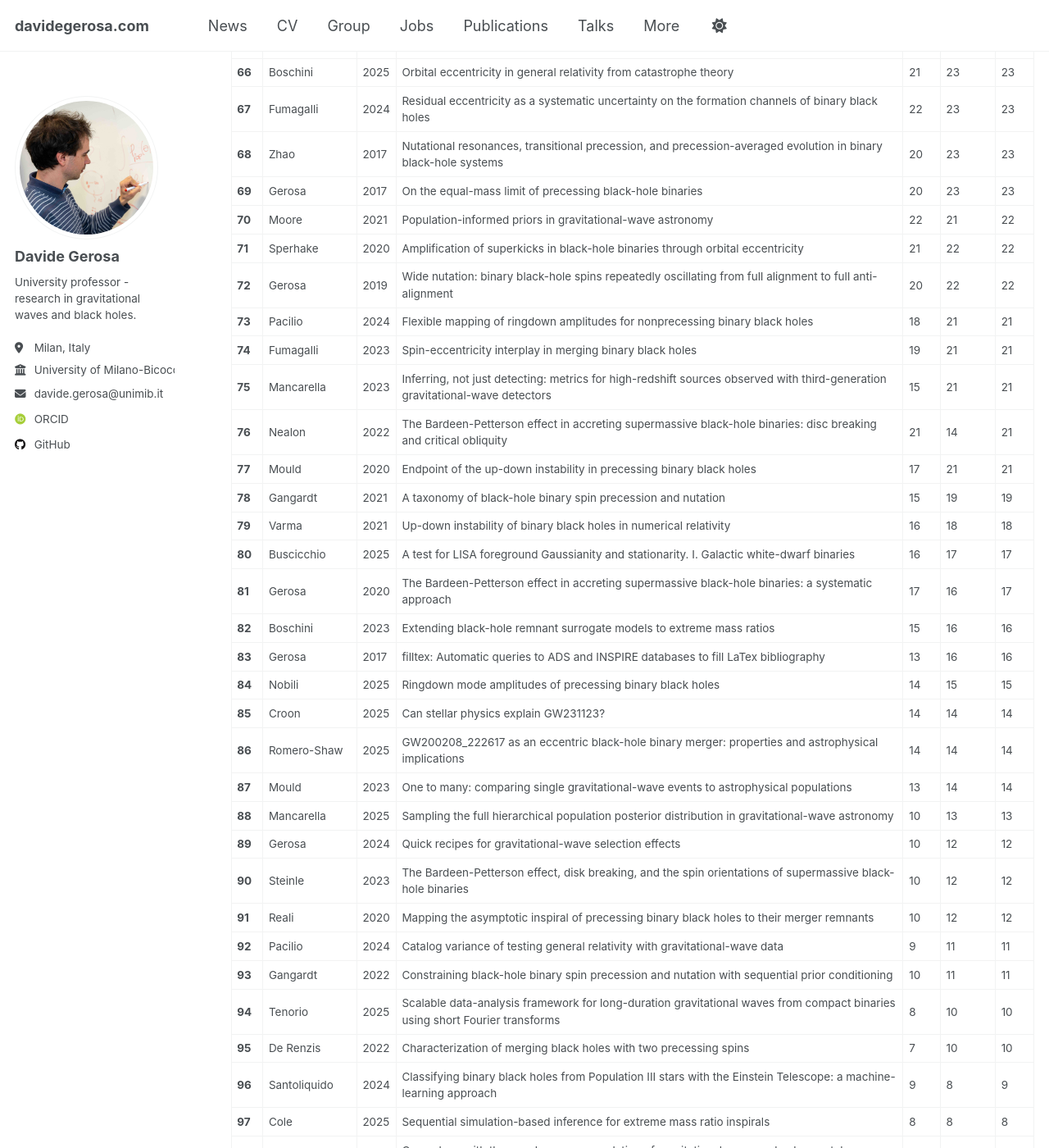
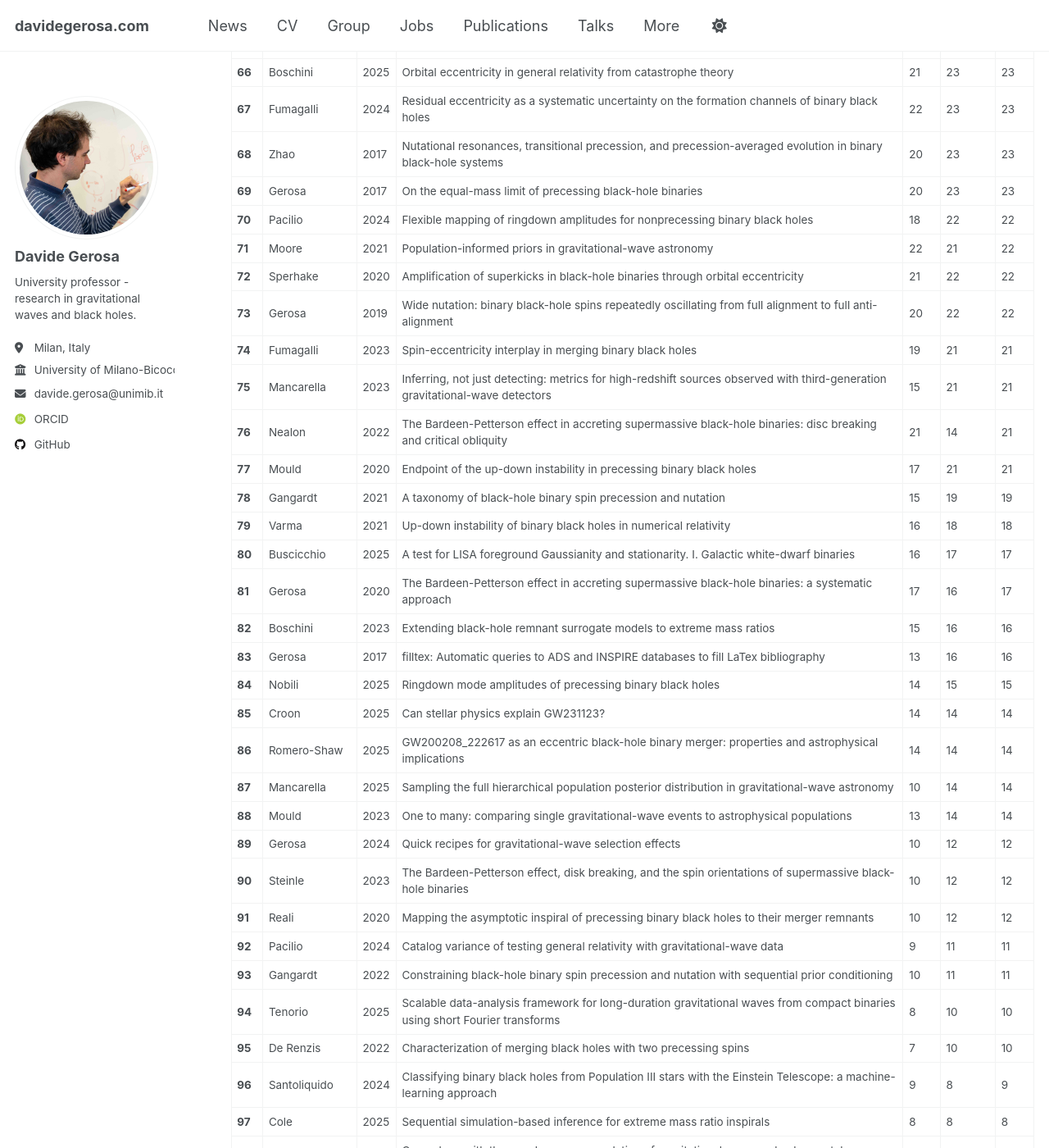
Before and after one commit to dgerosa/website, a Jekyll site: the page built from _pages/citations.md, in a window 1280 px wide and 1400 px high, scrolled down 3102 px. Shown: the whole window at 82% size. Built offline with Jekyll 4.4.1, drawn with Linux system fonts in a browser that asks for light colours; some web fonts are replaced; some of the changed text lies outside the part shown.

Commit message:
Website update from workflow

```diff
--- a/_pages/_citations.md
+++ b/_pages/_citations.md
@@ -78,10 +78,10 @@
 | **67** | Fumagalli | 2024 | Residual eccentricity as a systematic uncertainty on the formation channels of binary black holes | 22 | 23 | 23 |
 | **68** | Zhao | 2017 | Nutational resonances, transitional precession, and precession-averaged evolution in binary black-hole systems | 20 | 23 | 23 |
 | **69** | Gerosa | 2017 | On the equal-mass limit of precessing black-hole binaries | 20 | 23 | 23 |
-| **70** | Moore | 2021 | Population-informed priors in gravitational-wave astronomy | 22 | 21 | 22 |
-| **71** | Sperhake | 2020 | Amplification of superkicks in black-hole binaries through orbital eccentricity | 21 | 22 | 22 |
-| **72** | Gerosa | 2019 | Wide nutation: binary black-hole spins repeatedly oscillating from full alignment to full anti-alignment | 20 | 22 | 22 |
-| **73** | Pacilio | 2024 | Flexible mapping of ringdown amplitudes for nonprecessing binary black holes | 18 | 21 | 21 |
+| **70** | Pacilio | 2024 | Flexible mapping of ringdown amplitudes for nonprecessing binary black holes | 18 | 22 | 22 |
+| **71** | Moore | 2021 | Population-informed priors in gravitational-wave astronomy | 22 | 21 | 22 |
+| **72** | Sperhake | 2020 | Amplification of superkicks in black-hole binaries through orbital eccentricity | 21 | 22 | 22 |
+| **73** | Gerosa | 2019 | Wide nutation: binary black-hole spins repeatedly oscillating from full alignment to full anti-alignment | 20 | 22 | 22 |
 | **74** | Fumagalli | 2023 | Spin-eccentricity interplay in merging binary black holes | 19 | 21 | 21 |
 | **75** | Mancarella | 2023 | Inferring, not just detecting: metrics for high-redshift sources observed with third-generation gravitational-wave detectors | 15 | 21 | 21 |
 | **76** | Nealon | 2022 | The Bardeen-Petterson effect in accreting supermassive black-hole binaries: disc breaking and critical obliquity | 21 | 14 | 21 |
@@ -95,8 +95,8 @@
 | **84** | Nobili | 2025 | Ringdown mode amplitudes of precessing binary black holes | 14 | 15 | 15 |
 | **85** | Croon | 2025 | Can stellar physics explain GW231123? | 14 | 14 | 14 |
 | **86** | Romero-Shaw | 2025 | GW200208_222617 as an eccentric black-hole binary merger: properties and astrophysical implications | 14 | 14 | 14 |
-| **87** | Mould | 2023 | One to many: comparing single gravitational-wave events to astrophysical populations | 13 | 14 | 14 |
-| **88** | Mancarella | 2025 | Sampling the full hierarchical population posterior distribution in gravitational-wave astronomy | 10 | 13 | 13 |
+| **87** | Mancarella | 2025 | Sampling the full hierarchical population posterior distribution in gravitational-wave astronomy | 10 | 14 | 14 |
+| **88** | Mould | 2023 | One to many: comparing single gravitational-wave events to astrophysical populations | 13 | 14 | 14 |
 | **89** | Gerosa | 2024 | Quick recipes for gravitational-wave selection effects | 10 | 12 | 12 |
 | **90** | Steinle | 2023 | The Bardeen-Petterson effect, disk breaking, and the spin orientations of supermassive black-hole binaries | 10 | 12 | 12 |
 | **91** | Reali | 2020 | Mapping the asymptotic inspiral of precessing binary black holes to their merger remnants | 10 | 12 | 12 |
```
Also changed, not shown: other parts of _pages/_citations.md (+15 -15 lines), _pages/_group.md (+1 -1 lines), _pages/_publications.md (+1 -1 lines), _pages/_talks.md (+1 -1 lines).
